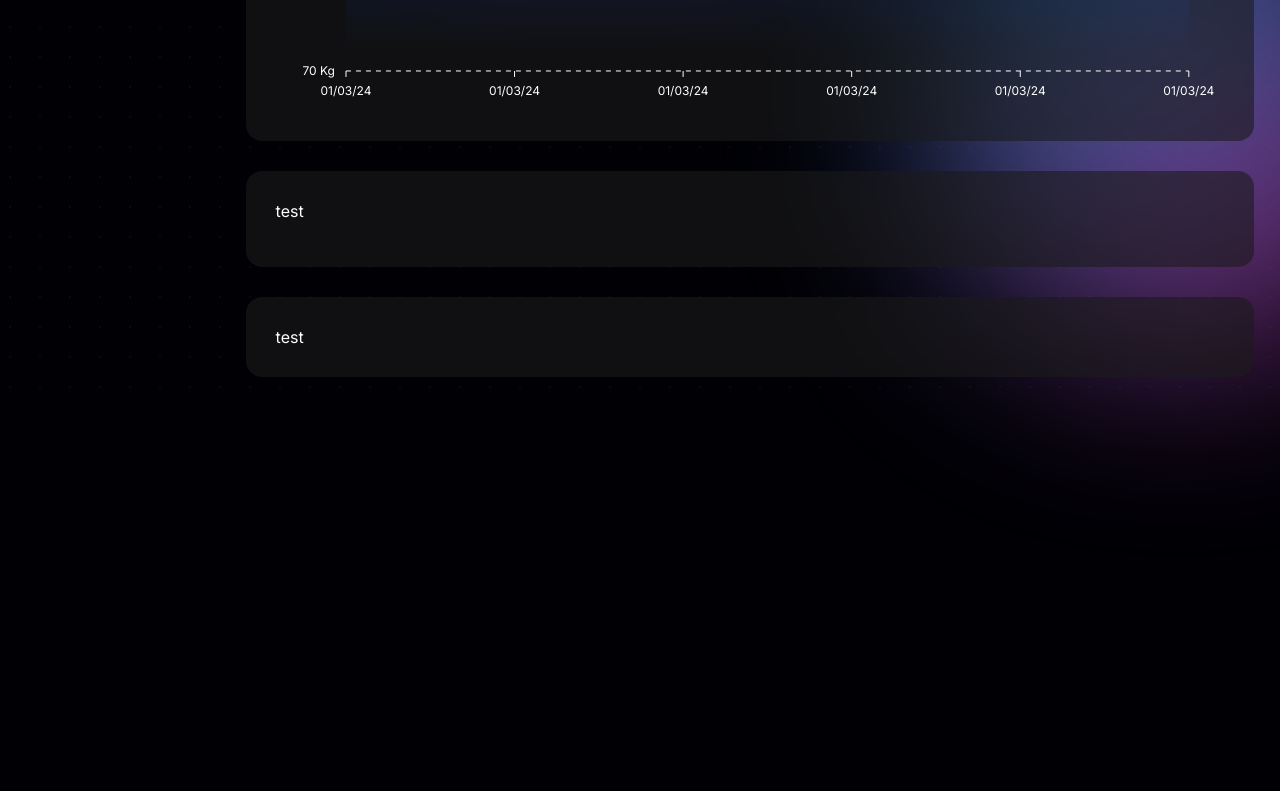
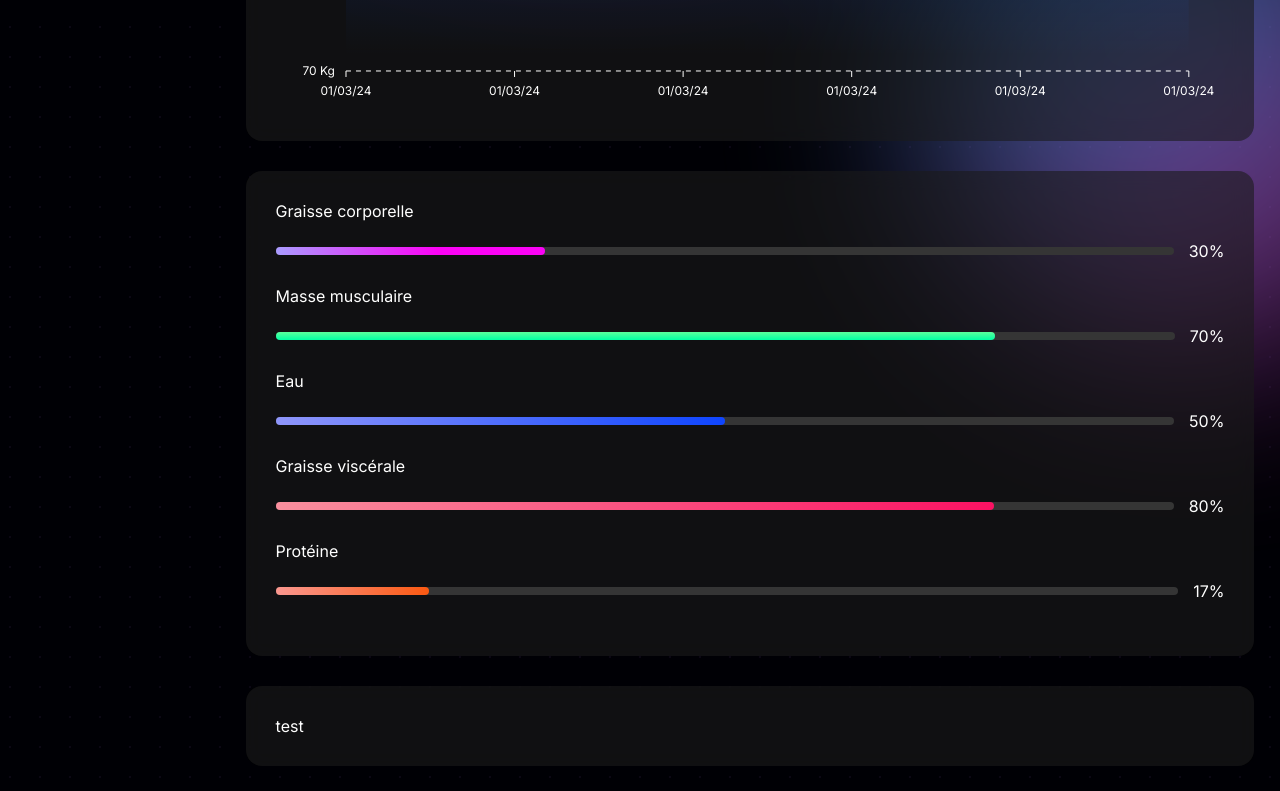
Before and after one commit to BetaPeche/sport-app, a React (Vite) app in the folder frontend/: page /dashboard in a window 1280 px wide. Shown: the part 553-1344 px from the top of the page. Before the commit the page ends 955 px from the top, so only its background shows below. Built offline with nearby package versions, Linux system fonts and the light colour scheme.

Commit message:
Implement progress bar on right menu

```diff
--- a/frontend/src/pages/Dashboard.tsx
+++ b/frontend/src/pages/Dashboard.tsx
@@ -89,10 +89,10 @@ const Dashboard = () => {
                     <div className="dashboard__cards">
                         <div className="dashboard__cards-group">
                             <div className="dashboard__card">
-                                <i className="fa-solid fa-venus-mars"></i>
+                                <i className="fa-solid fa-fire"></i>
                                 <div className="card__info">
-                                    <h3>Sexe :</h3>
-                                    <p>Homme</p>
+                                    <h3>Besoin calorique :</h3>
+                                    <p>2700 Kcal</p>
                                 </div>
                             </div>
                             <div className="dashboard__card">
@@ -123,7 +123,43 @@ const Dashboard = () => {
                     {renderLineChart}
                 </section>
                 <div className="left-menu">
-                    <div className="div1">test</div>
+                    <div className="div1">
+                        <div className="info-bar">
+                            <div className="info-text">Graisse corporelle</div>
+                            <div className="progress">
+                                <div className="progress__bar first"></div>
+                                <div className="progress__text">30%</div>
+                            </div>
+                        </div>
+                        <div className="info-bar">
+                            <div className="info-text">Masse musculaire</div>
+                            <div className="progress">
+                                <div className="progress__bar second"></div>
+                                <div className="progress__text">70%</div>
+                            </div>
+                        </div>
+                        <div className="info-bar">
+                            <div className="info-text">Eau</div>
+                            <div className="progress">
+                                <div className="progress__bar third"></div>
+                                <div className="progress__text">50%</div>
+                            </div>
+                        </div>
+                        <div className="info-bar">
+                            <div className="info-text">Graisse viscérale</div>
+                            <div className="progress">
+                                <div className="progress__bar fourth"></div>
+                                <div className="progress__text">80%</div>
+                            </div>
+                        </div>
+                        <div className="info-bar">
+                            <div className="info-text">Protéine</div>
+                            <div className="progress">
+                                <div className="progress__bar fifth"></div>
+                                <div className="progress__text">17%</div>
+                            </div>
+                        </div>
+                    </div>
                     <div className="div2">test</div>
                 </div>
             </main>
--- a/frontend/src/styles/pages/dashboard.scss
+++ b/frontend/src/styles/pages/dashboard.scss
@@ -22,7 +22,7 @@ main.dashboard {
             gap: 20px;
             .dashboard__cards-group {
                 display: grid;
-                grid-template-columns: repeat(auto-fit, minmax(190px, auto));
+                grid-template-columns: repeat(auto-fit, minmax(208px, auto));
                 gap: 20px;
                 .dashboard__card {
                     background-color: rgba(176, 176, 176, 0.1);
@@ -55,8 +55,8 @@ main.dashboard {
     }
 
     .left-menu {
-        display: grid;
-        grid-template-rows: 1.2fr 1fr;
+        display: flex;
+        flex-direction: column;
         gap: 30px;
     }
 
@@ -66,11 +66,97 @@ main.dashboard {
         background: rgba(28, 28, 28, 0.6);
         backdrop-filter: blur(10px);
         padding: 30px;
+        flex: 1;
     }
 }
 
 .recharts-responsive-container {
     grid-column: 1 / -1;
+}
+
+.info-bar {
+    margin-bottom: 25px;
+    .info-text {
+        margin-bottom: 20px;
+    }
+    .progress {
+        display: flex;
+        align-items: center;
+        gap: 15px;
+        .progress__bar {
+            position: relative;
+            width: 100%;
+            height: 8px;
+            border-radius: 4px;
+            background-color: #353535;
+            &.first {
+                &::after {
+                    content: '';
+                    position: absolute;
+                    border-radius: 4px;
+                    height: 100%;
+                    width: 30%;
+                    background: linear-gradient(269deg, #fb03f5 40%, #aa9cff);
+                }
+            }
+            &.second {
+                &::after {
+                    content: '';
+                    position: absolute;
+                    border-radius: 4px;
+                    height: 100%;
+                    width: 80%;
+                    background: linear-gradient(
+                        180deg,
+                        #5cff9c 0%,
+                        #00ffa3 100%
+                    );
+                }
+            }
+            &.third {
+                &::after {
+                    content: '';
+                    position: absolute;
+                    border-radius: 4px;
+                    height: 100%;
+                    width: 50%;
+                    background: linear-gradient(
+                        269deg,
+                        #003cff -11.69%,
+                        #9fa0fa 112.48%
+                    );
+                }
+            }
+            &.fourth {
+                &::after {
+                    content: '';
+                    position: absolute;
+                    border-radius: 4px;
+                    height: 100%;
+                    width: 80%;
+                    background: linear-gradient(
+                        269deg,
+                        #fb035c -11.69%,
+                        #fa9fa5 112.48%
+                    );
+                }
+            }
+            &.fifth {
+                &::after {
+                    content: '';
+                    position: absolute;
+                    border-radius: 4px;
+                    height: 100%;
+                    width: 17%;
+                    background: linear-gradient(
+                        269deg,
+                        #fb5203 -11.69%,
+                        #fa9f9f 112.48%
+                    );
+                }
+            }
+        }
+    }
 }
 
 @media (max-width: 768px) {
```
